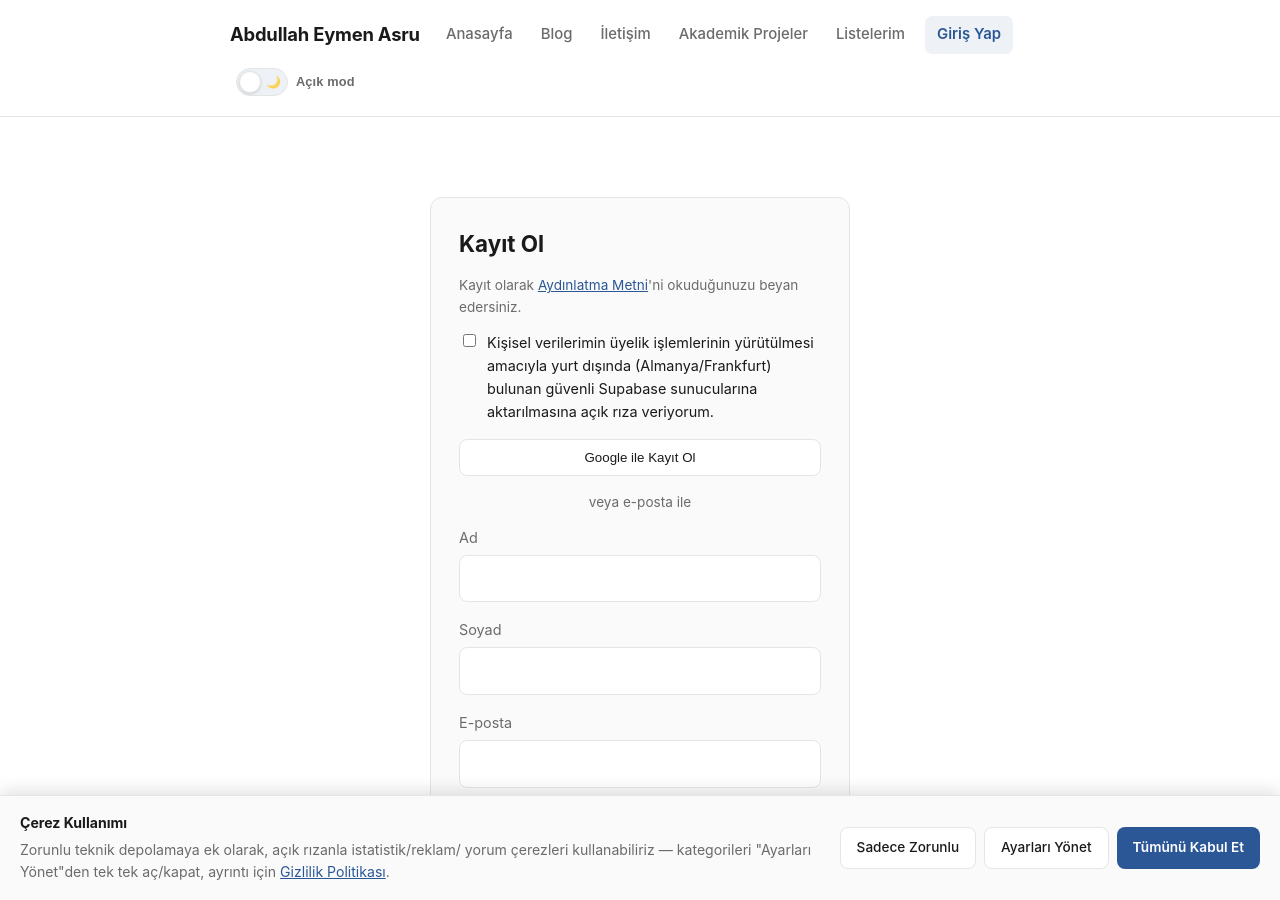
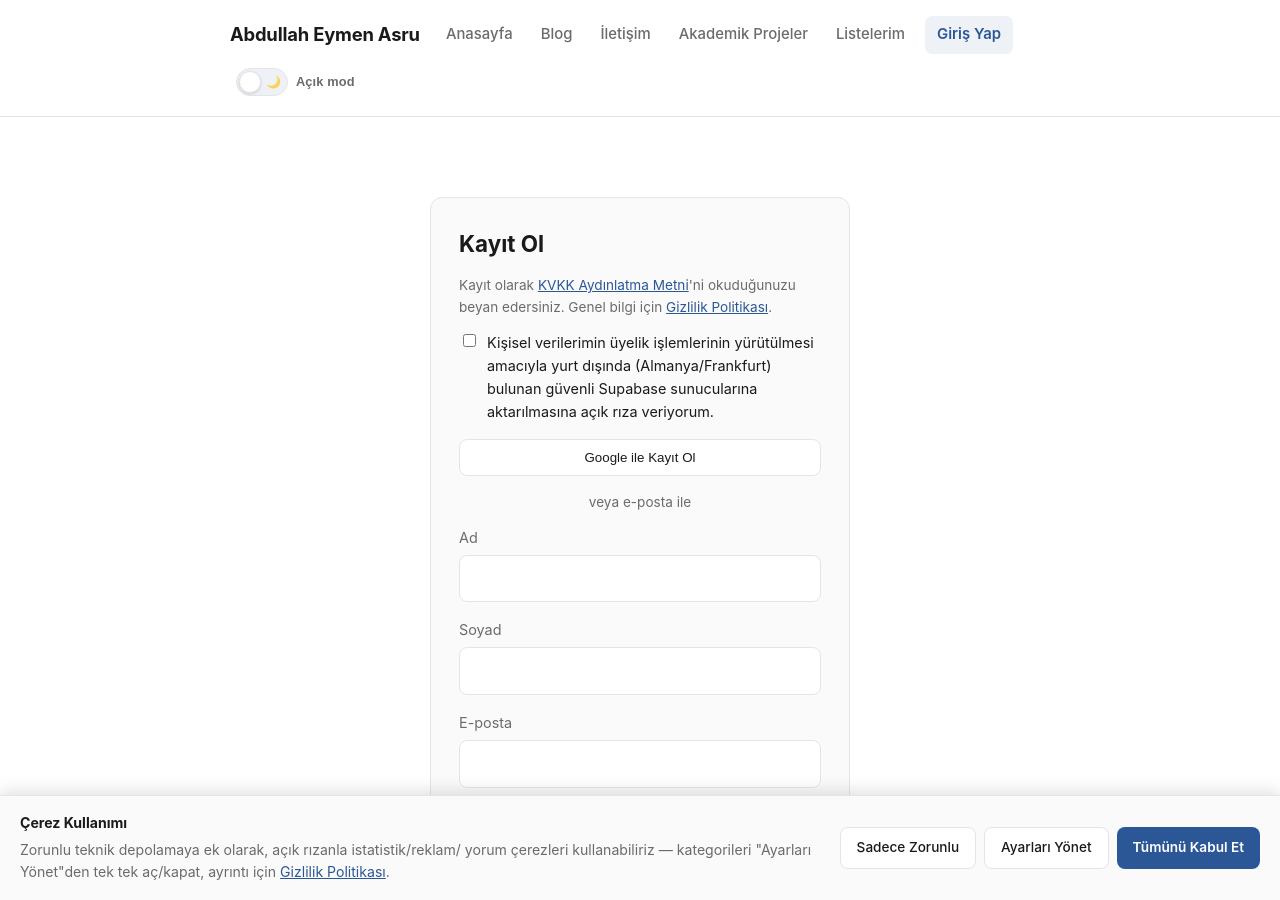
Before and after one commit to abdullah-eymen-asru/abdullah-eymen-asru.github.io, a Jekyll site: the page built from hesap/kayit.md, in a window 1280 px wide and 900 px high. Built offline with Jekyll 4.4.1, drawn with Linux system fonts in a browser that asks for light colours.

Commit message:
Update privacy policy link in kayit.md
Updated the link text for the privacy policy to reflect the correct document title.

```diff
--- a/hesap/kayit.md
+++ b/hesap/kayit.md
@@ -47,7 +47,7 @@ permalink: "/hesap/kayit.html"
           aşağıdaki forma bağlı kaldığı için normal kayıt gönderiminde de
           değeri okunur. -->
   <p id="kvkk-aydinlatma-bilgi">
-    Kayıt olarak <a href="{{ '/kurumsal/gizlilik-politikasi.html' | relative_url }}" target="_blank" rel="noopener noreferrer">Aydınlatma Metni</a>'ni okuduğunuzu beyan edersiniz.
+    Kayıt olarak <a href="{{ '/kurumsal/kvkk-aydinlatma-metni.html' | relative_url }}" target="_blank" rel="noopener noreferrer">KVKK Aydınlatma Metni</a>'ni okuduğunuzu beyan edersiniz. Genel bilgi için <a href="{{ '/kurumsal/gizlilik-politikasi.html' | relative_url }}" target="_blank" rel="noopener noreferrer">Gizlilik Politikası</a>.
   </p>
 
   <div class="form-checkbox">
```
